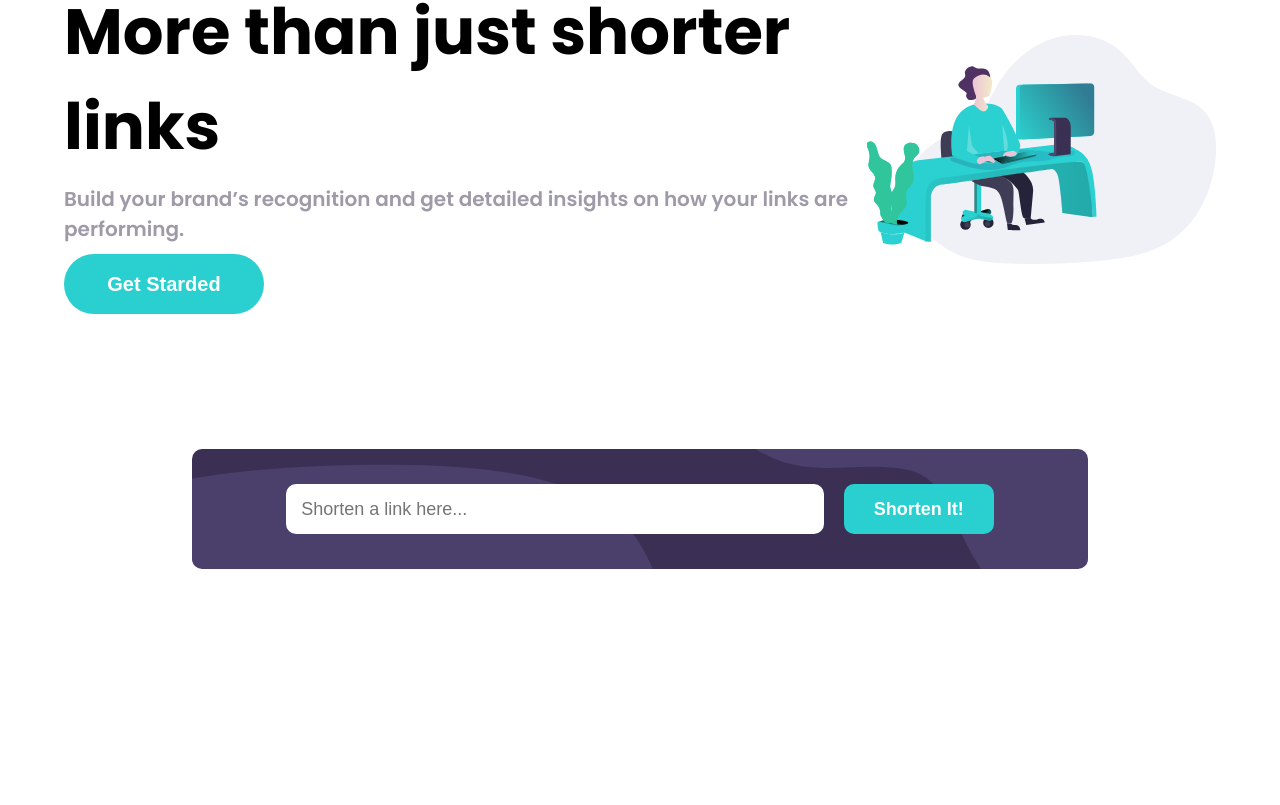
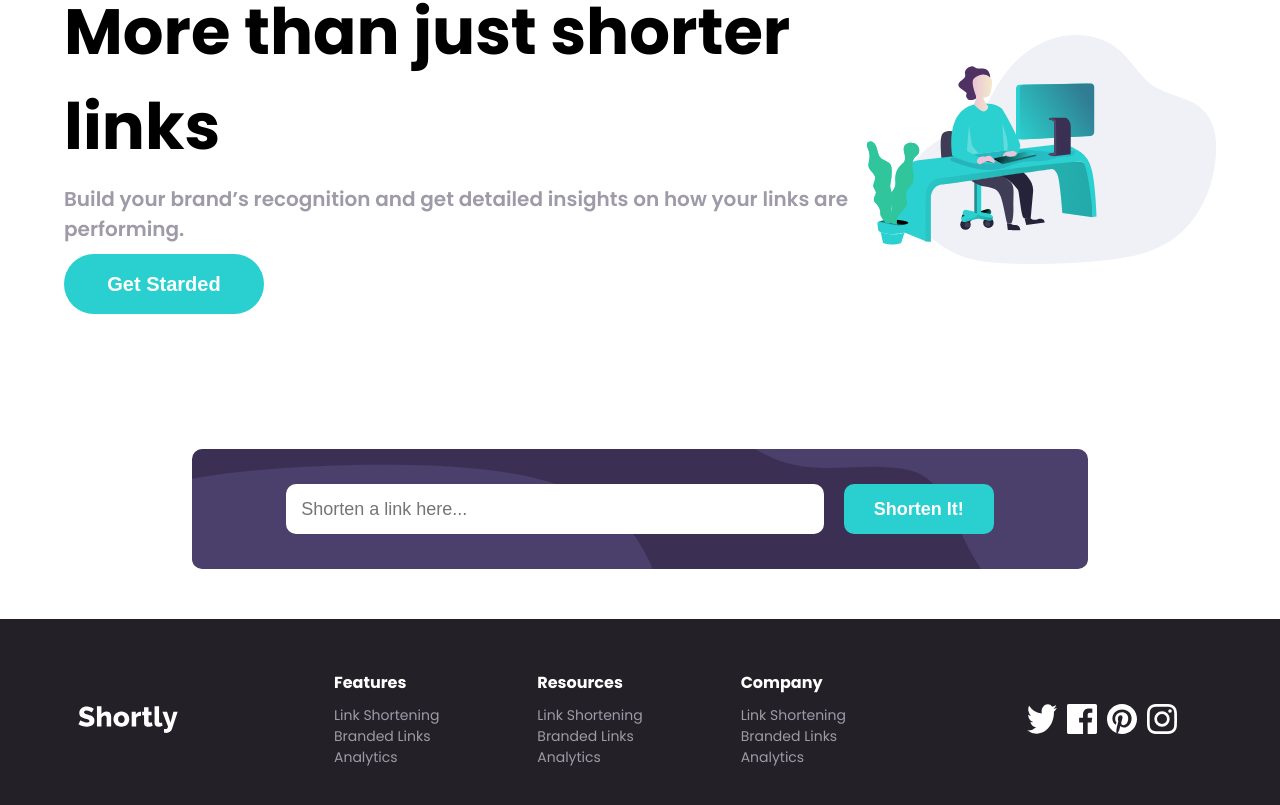
Before and after one commit to EduardoVieirat/url-shortening-froentMentor, a Next.js app: page / in a window 1280 px wide. Shown: the part 201-1006 px from the top of the page. Before the commit the page ends 820 px from the top, so only its background shows below. Built offline with nearby package versions, Linux system fonts and the light colour scheme.

Commit message:
feat: including footer

```diff
--- a/src/app/page.js
+++ b/src/app/page.js
@@ -5,13 +5,13 @@ import Shortner from "@/components/shortnerUrlsection/shortner";
 import "./style.css";
 import { useState } from "react";
 import api from "@/api/api";
+import FooterBar from "@/components/footerBar";
 
 export default function Home() {
   const [urlToShort, setUrlToShort] = useState("");
-  const [errorMessage, setErrorMessage] = useState('')
+  const [errorMessage, setErrorMessage] = useState("");
 
   async function HandleUrlShortner() {
-
     try {
       const responseUrl = await api.post(`shorten?url=${urlToShort}`);
 
@@ -19,17 +19,28 @@ export default function Home() {
     } catch (error) {
       const { error_code } = error.response.data;
 
-      error_code == 1 && setErrorMessage('Parâmetro da Url está vazio');
-      error_code == 2 && setErrorMessage('Url enviado é inválido');
-      error_code == 3 && setErrorMessage('Espere um segundo e tente novamente');
-      error_code == 4 && setErrorMessage('O endereço IP foi bloqueado por violar nossos termos de serviço');
-      error_code == 5 && setErrorMessage('código shrtcode (slug) já usado/em uso');
-      error_code == 6 || error_code > 10 && setErrorMessage('Erro desconhecido');
-      error_code == 7 && setErrorMessage('Nenhum código especificado (o parâmetro "código" está vazio)');
-      error_code == 8 && setErrorMessage('Código inválido enviado (código não encontrado/não existe esse link curto)');
-      error_code == 9 && setErrorMessage('Parâmetros obrigatórios ausentes');
-      error_code == 10 && setErrorMessage('Tentando encurtar um link não permitido');
-
+      error_code == 1 && setErrorMessage("Parâmetro da Url está vazio");
+      error_code == 2 && setErrorMessage("Url enviado é inválido");
+      error_code == 3 && setErrorMessage("Espere um segundo e tente novamente");
+      error_code == 4 &&
+        setErrorMessage(
+          "O endereço IP foi bloqueado por violar nossos termos de serviço"
+        );
+      error_code == 5 &&
+        setErrorMessage("código shrtcode (slug) já usado/em uso");
+      error_code == 6 ||
+        (error_code > 10 && setErrorMessage("Erro desconhecido"));
+      error_code == 7 &&
+        setErrorMessage(
+          'Nenhum código especificado (o parâmetro "código" está vazio)'
+        );
+      error_code == 8 &&
+        setErrorMessage(
+          "Código inválido enviado (código não encontrado/não existe esse link curto)"
+        );
+      error_code == 9 && setErrorMessage("Parâmetros obrigatórios ausentes");
+      error_code == 10 &&
+        setErrorMessage("Tentando encurtar um link não permitido");
     }
   }
 
@@ -43,6 +54,14 @@ export default function Home() {
         HandleUrlShortner={HandleUrlShortner}
         errorMessage={errorMessage}
       />
+
+      <section className="shortened-links"></section>
+
+      <section></section>
+
+      <section className="boost-section"></section>
+
+      <FooterBar/>
     </main>
   );
 }
--- a/src/app/style.css
+++ b/src/app/style.css
@@ -5,11 +5,12 @@
   align-items: center;
 
   min-height: 100vh;
-  min-width: 100%;
+  min-width: 100vw;
 }
 
 @media (max-width: 540px) {
   .main {
+    width: 100%;
     justify-content: space-around;
   }
 }
--- /dev/null
+++ b/src/components/footerBar/index.js
@@ -0,0 +1,56 @@
+import logoImg from "../../assets/logo-2.svg";
+import IconTwitter from "../../assets/icon-twitter.svg";
+import iconInstagram from "../../assets/icon-instagram.svg";
+import iconPinterest from "../../assets/icon-pinterest.svg";
+import iconFacebook from "../../assets/icon-facebook.svg";
+
+import "./style.css";
+import Image from "next/image";
+
+export default function FooterBar() {
+  return (
+    <footer className="footer-shortly">
+      <Image
+        src={logoImg}
+        alt="Logo Image"
+        className="image-logo"
+        width={100}
+      />
+
+      <section className="infos-section">
+        <div>
+          <h4>Features</h4>
+
+          <ul>
+            <li>Link Shortening</li>
+            <li>Branded Links</li>
+            <li>Analytics</li>
+          </ul>
+        </div>
+        <div>
+          <h4>Resources</h4>
+          <ul>
+            <li>Link Shortening</li>
+            <li>Branded Links</li>
+            <li>Analytics</li>
+          </ul>
+        </div>
+        <div>
+          <h4>Company</h4>
+          <ul>
+            <li>Link Shortening</li>
+            <li>Branded Links</li>
+            <li>Analytics</li>
+          </ul>
+        </div>
+      </section>
+
+      <section className="social-media">
+        <Image src={IconTwitter} alt="" />
+        <Image src={iconFacebook} alt="" />
+        <Image src={iconPinterest} alt="" />
+        <Image src={iconInstagram} alt="" />
+      </section>
+    </footer>
+  );
+}
--- /dev/null
+++ b/src/components/footerBar/style.css
@@ -0,0 +1,80 @@
+.footer-shortly {
+  display: flex;
+  align-items: center;
+  justify-content: space-around;
+
+  min-width: 100%;
+  height: 20rem;
+
+  background-color: #232127;
+  color: #fff;
+}
+
+.infos-section {
+  display: flex;
+  align-items: center;
+  justify-content: space-between;
+
+  width: 40%;
+  /* height: 17rem; */
+
+  gap: 0.5rem;
+}
+
+.infos-section div {
+  height: 100%;
+
+  display: flex;
+  align-items: start;
+  justify-content: center;
+  flex-direction: column;
+
+  gap: 1rem;
+}
+.infos-section div ul {
+  height: 50%;
+
+  display: flex;
+  align-items: start;
+  justify-content: space-around;
+
+  flex-direction: column;
+}
+
+.infos-section div ul li {
+  list-style: none;
+  color: #9e9aa7;
+
+  font-size: clamp(0.6rem, 5vw, 1.4rem);
+}
+
+.infos-section div ul li:hover {
+  color: #2acfcf;
+}
+
+.social-media {
+  width: 20rem;
+
+  display: flex;
+  align-items: center;
+  justify-content: center;
+
+  gap: 1rem;
+}
+
+.social-media img {
+  height: 3rem;
+  width: 3rem;
+}
+
+@media (max-width: 768px) {
+  .footer-shortly {
+    width: 100%;
+    height: 60rem;
+  }
+
+  .footer-shortly,
+  .infos-section {
+    flex-direction: column;
+  }
+}
--- a/src/components/shortnerUrlsection/style.css
+++ b/src/components/shortnerUrlsection/style.css
@@ -10,7 +10,7 @@
   height: 12rem;
 
   background-color: #3b3054;
-    background-image: url('../../assets/bg-shorten-desktop.svg');
+  background-image: url("../../assets/bg-shorten-desktop.svg");
   background-size: cover;
   background-position: center;
 }
@@ -26,11 +26,14 @@
   gap: 0.5rem;
 }
 
-.input-shortner, .btn-shortner, .shortner-section {
+.input-shortner,
+.btn-shortner,
+.shortner-section {
   border-radius: 1rem;
 }
 
-.input-shortner, .btn-shortner {
+.input-shortner,
+.btn-shortner {
   height: 5rem;
   border: none;
 
@@ -53,7 +56,6 @@
   font-weight: 700;
 
   background-color: var(--btn-bg-color-hover);
-
 }
 
 .error-alert {
@@ -69,7 +71,8 @@
 }
 
 @media (max-width: 991.98px) {
-    .input-shortner, .btn-shortner {
+  .input-shortner,
+  .btn-shortner {
     font-size: 1.5rem;
   }
 
@@ -83,9 +86,11 @@
     height: 20rem;
 
     flex-direction: column;
+    background-image: url("../../assets/bg-shorten-mobile.svg");
   }
 
-    .input-shortner,.btn-shortner {
+  .input-shortner,
+  .btn-shortner {
     width: 80%;
   }
 }
--- /dev/null
+++ b/src/hooks/useUrl.js
@@ -0,0 +1,6 @@
+import { useContext } from "react";
+import UserProvider from "../context/context";
+
+export default function UseUrl() {
+  return useContext(UserProvider);
+}
```
Also changed, not shown: src/context/context.js (added, +16 -0 lines), src/hooks/urlProvider.js (added, +10 -0 lines), src/assets/logo-2.svg (added). Lines whose indentation alone changed are shown as unchanged.
